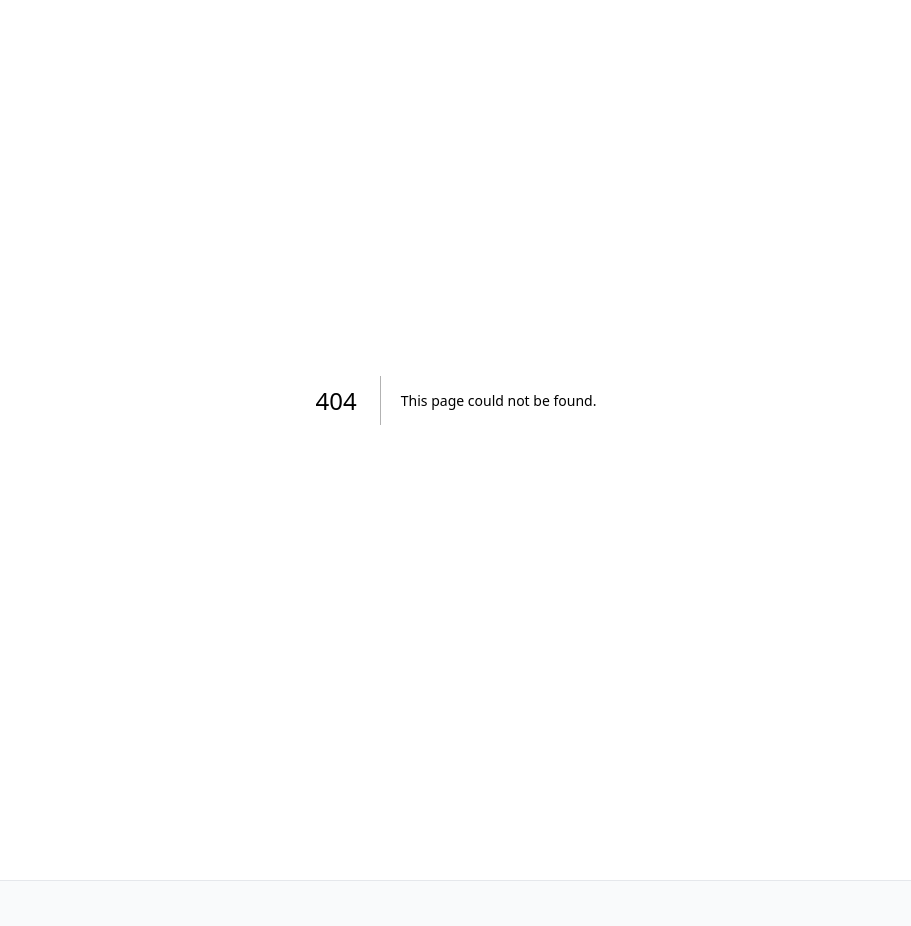
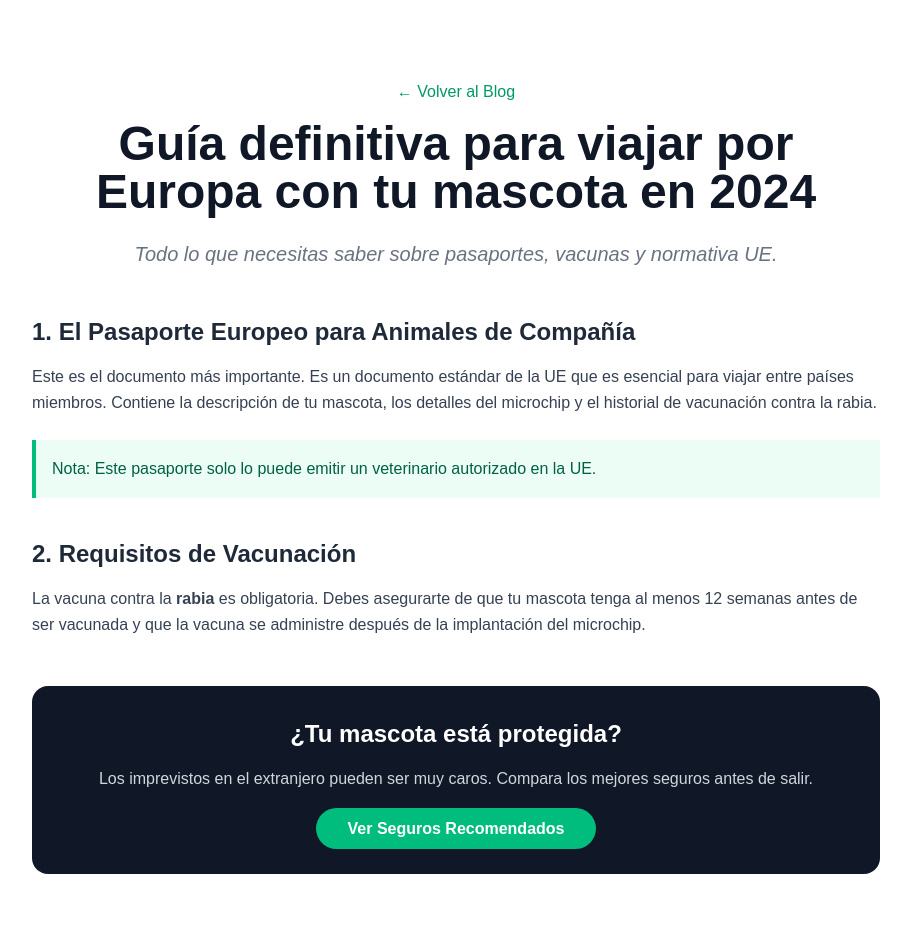
Before and after one commit to eduardochapellin1-debug/thepetbridge, a Next.js app: page /blog/guia-viaje-europa-mascotas in a window 1280 px wide. Before the commit this address had no page. Shown: the top 926 px of the page, without its empty margins (184-1095 px from the left). Built offline with nearby package versions, Linux system fonts and the light colour scheme.

Commit message:
Publicado primer articulo de valor para SEO

```diff
--- /dev/null
+++ b/app/blog/guia-viaje-europa-mascotas/page.tsx
@@ -0,0 +1,52 @@
+import React from 'react';
+import Link from 'next/link';
+
+export default function PostViajeEuropa() {
+  return (
+    <article className="max-w-4xl mx-auto py-20 px-6">
+      <header className="mb-12 text-center">
+        <Link href="/blog" className="text-emerald-600 hover:underline mb-4 inline-block">← Volver al Blog</Link>
+        <h1 className="text-4xl md:text-5xl font-bold text-gray-900 mb-6">
+          Guía definitiva para viajar por Europa con tu mascota en 2024
+        </h1>
+        <p className="text-xl text-gray-500 italic">Todo lo que necesitas saber sobre pasaportes, vacunas y normativa UE.</p>
+      </header>
+
+      <div className="prose prose-emerald lg:prose-xl text-gray-700 leading-relaxed">
+        <section className="mb-10">
+          <h2 className="text-2xl font-bold text-gray-800 mb-4">1. El Pasaporte Europeo para Animales de Compañía</h2>
+          <p className="mb-4">
+            Este es el documento más importante. Es un documento estándar de la UE que es esencial para viajar entre países miembros.
+            Contiene la descripción de tu mascota, los detalles del microchip y el historial de vacunación contra la rabia.
+          </p>
+          <div className="bg-emerald-50 border-l-4 border-emerald-500 p-4 my-6 font-medium text-emerald-800">
+            Nota: Este pasaporte solo lo puede emitir un veterinario autorizado en la UE.
+          </div>
+        </section>
+
+        <section className="mb-10">
+          <h2 className="text-2xl font-bold text-gray-800 mb-4">2. Requisitos de Vacunación</h2>
+          <p className="mb-4">
+            La vacuna contra la <strong>rabia</strong> es obligatoria. Debes asegurarte de que tu mascota tenga al menos 12 semanas antes de ser vacunada y que la vacuna se administre después de la implantación del microchip.
+          </p>
+        </section>
+
+        {/* BLOQUE DE MONETIZACIÓN (Clave para AdSense) */}
+        <section className="my-12 p-8 bg-gray-900 rounded-2xl text-white text-center">
+          <h3 className="text-2xl font-bold mb-4">¿Tu mascota está protegida?</h3>
+          <p className="mb-6 text-gray-300">Los imprevistos en el extranjero pueden ser muy caros. Compara los mejores seguros antes de salir.</p>
+          <Link href="/directorio" className="bg-emerald-500 hover:bg-emerald-400 text-white font-bold py-3 px-8 rounded-full transition">
+            Ver Seguros Recomendados
+          </Link>
+        </section>
+
+        <section className="mb-10">
+          <h2 className="text-2xl font-bold text-gray-800 mb-4">3. Transporte y Seguridad</h2>
+          <p>
+            Ya sea en avión, tren o coche, cada compañía tiene sus reglas. En coche, es obligatorio el uso de arneses de seguridad o transportines homologados para evitar multas y garantizar la seguridad de todos.
+          </p>
+        </section>
+      </div>
+    </article>
+  );
+}
```
